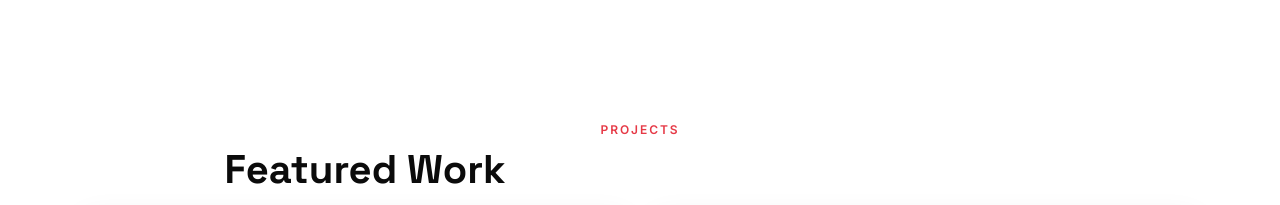
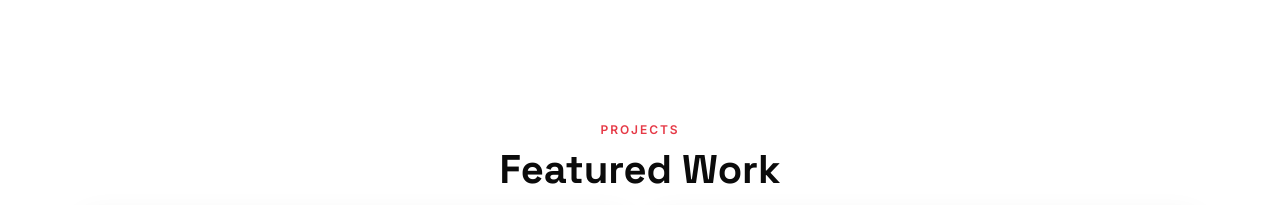
Before and after one commit to Kaushik-Karanam/Kaushik-Karanam.github.io, a plain HTML site: page index.html in a window 1280 px wide. Shown: the part 3020-3225 px from the top of the page. Drawn offline with Linux system fonts and the light colour scheme.

Commit message:
Deploy portfolio Update

```diff
--- a/styles.css
+++ b/styles.css
@@ -375,6 +375,29 @@ a{ color:inherit; text-decoration:none; }
   .projects-grid{ grid-template-columns: 1fr; }
 }
 
+/* Center the Projects header ("Featured Work") */
+#projects .section-head.center{
+  display: flex;
+  flex-direction: column;
+  align-items: center;   /* centers the block */
+  justify-content: center;
+  text-align: center;    /* centers the text inside */
+}
+
+/* Make each line sit in the middle of the container */
+#projects .section-head.center .eyebrow,
+#projects .section-head.center .section-title,
+#projects .section-head.center .section-sub{
+  margin-inline: auto;
+  text-align: center;
+}
+
+/* Optional: let the title use full width so it truly centers */
+#projects .section-head.center .section-title{
+  max-width: none;  /* remove the 22ch cap just for this header */
+}
+
+
 /* ===== Contact ===== */
 .contact-cards{ list-style:none; padding:0; margin:18px 0 0; display:grid; gap:10px; }
 .contact-cards i{ color: var(--red); margin-right:8px; }
```
